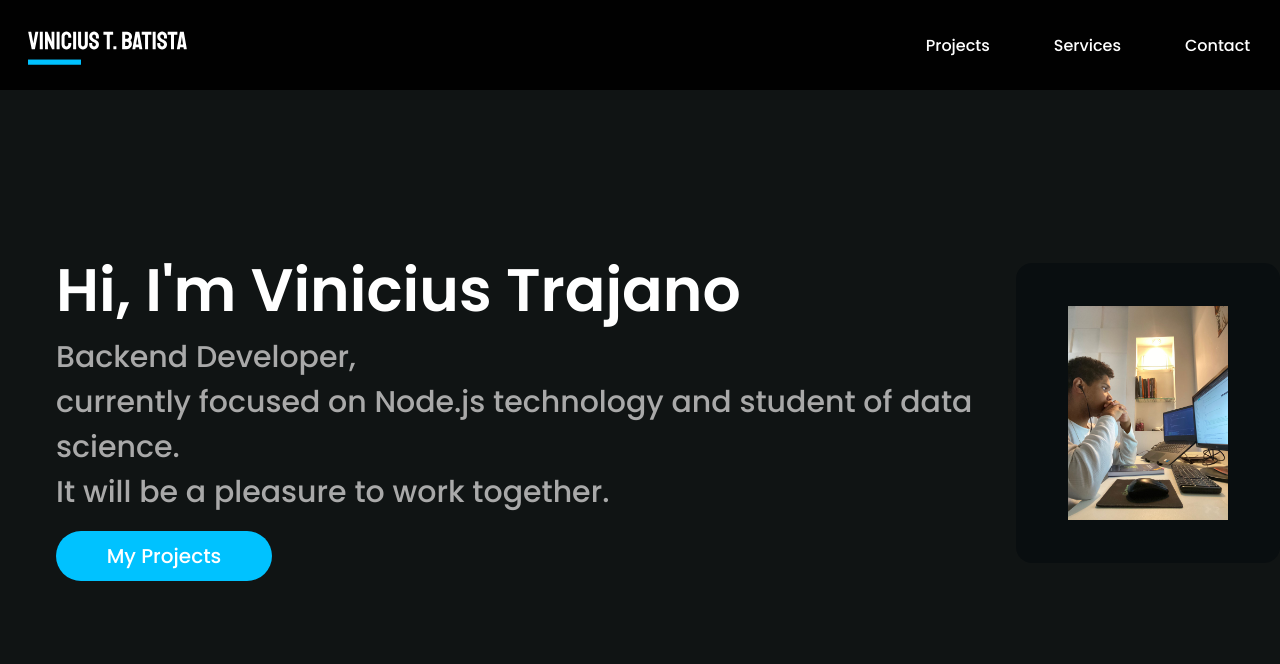
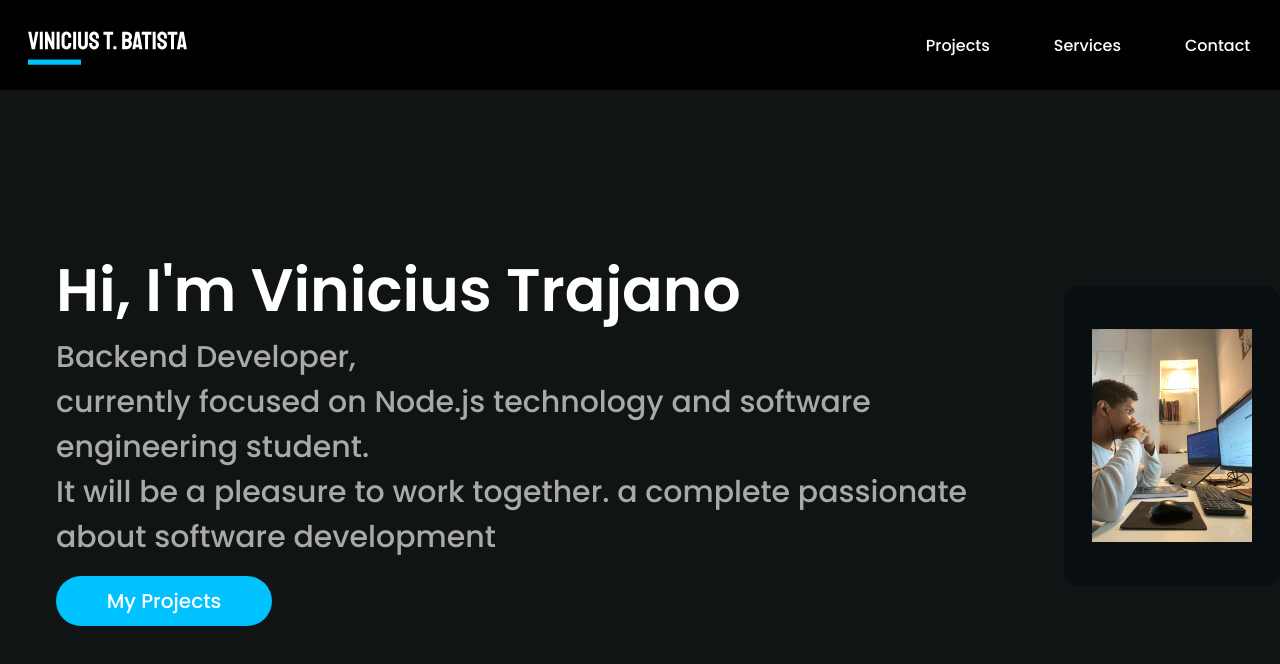
Before and after one commit to trajanovinicius/myprofile, a React (Create React App) app: page / in a window 1280 px wide. Shown: the top 664 px of the page. Built offline with nearby package versions, Linux system fonts and the light colour scheme.

Commit message:
pequenos ajustes

```diff
--- a/public/index.html
+++ b/public/index.html
@@ -1,5 +1,5 @@
 <!DOCTYPE html>
-<html lang="en">
+<html lang="pt-br">
   <head>
     <meta charset="utf-8" />
     <link rel="icon" href="%PUBLIC_URL%/favicon.ico" />
--- a/src/components/Header/index.js
+++ b/src/components/Header/index.js
@@ -4,14 +4,14 @@ import logo from "../../assets/logo.svg";
 function Header() {
   return (
     <Container>
-      <img src={logo} alt="logo" />
+      <img src={logo} alt="logo"/>
       <ContainerMenu>
         <a
           href="https://github.com/trajanovinicius"
           target="_blank"
           rel="noreferrer"
         >
-          <Label>Projects </Label>
+          <Label>Projects</Label>
         </a>
         <a
           href="https://www.linkedin.com/in/vinicius-trajano-3266a4204/"
--- a/src/pages/Profile/index.js
+++ b/src/pages/Profile/index.js
@@ -18,9 +18,8 @@ function Profile() {
           <Title>Hi, I'm Vinicius Trajano</Title>
           <Message>
             Backend Developer,
-            <br /> currently focused on Node.js technology and student of data
-            science.
-            <br /> It will be a pleasure to work together.
+            <br /> currently focused on Node.js technology and software engineering student.
+            <br /> It will be a pleasure to work together. a complete passionate about software development
           </Message>
           <a
             href="https://github.com/trajanovinicius"
```
